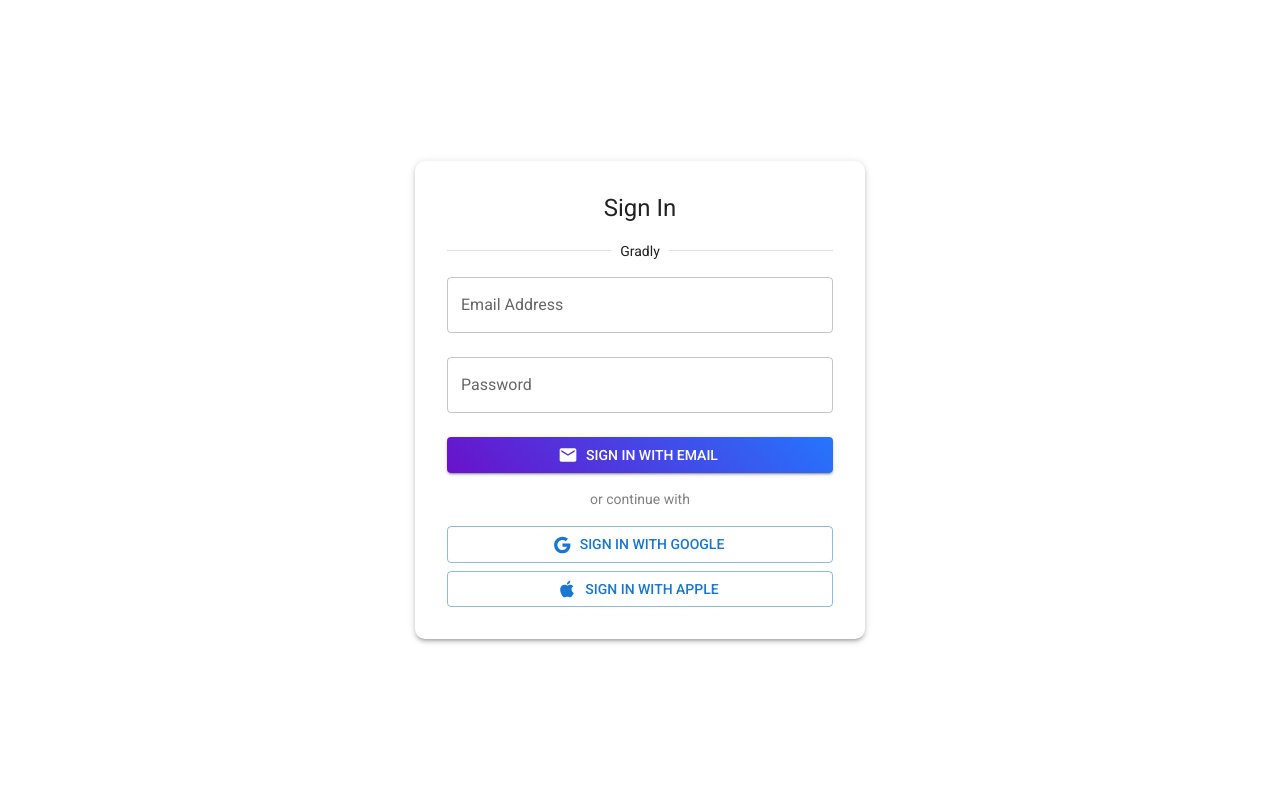
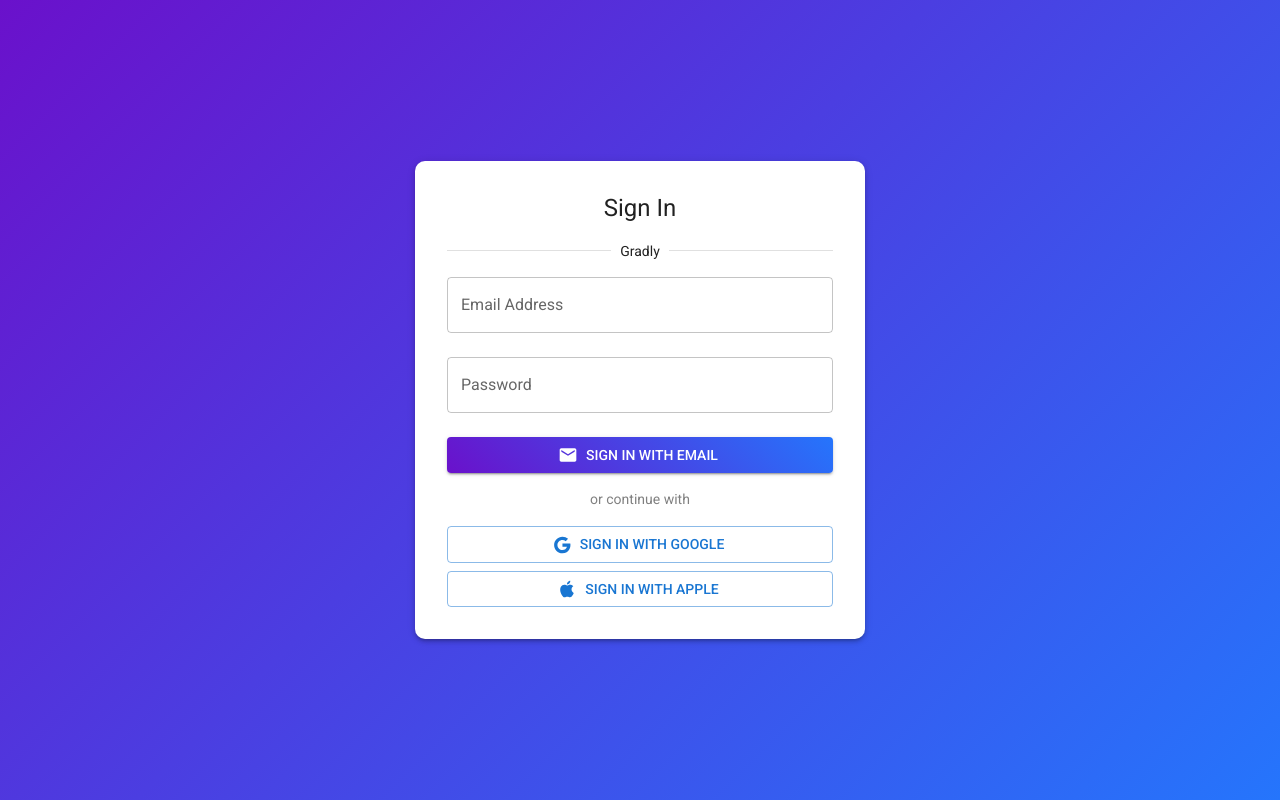
Before and after one commit to CreativeMonke/gradly_frontend, a React (Vite) app: page /auth/login in a window 1280 px wide. Built offline with nearby package versions, Linux system fonts and the light colour scheme.

Commit message:
fixed backgrounds

```diff
--- a/src/pages/auth/LoginPage.tsx
+++ b/src/pages/auth/LoginPage.tsx
@@ -13,6 +13,7 @@ const LoginPage = () => {
     <Box
       sx={{
         width: "100%",
+        background: "linear-gradient(135deg, #6a11cb, #2575fc)",
         height: "100dvh",
         display: "flex",
         alignItems: "center",
--- a/src/pages/auth/RegisterPage.tsx
+++ b/src/pages/auth/RegisterPage.tsx
@@ -14,6 +14,7 @@ const RegisterPage = () => {
       sx={{
         width: "100%",
         height: "100dvh",
+        background: "linear-gradient(135deg, #6a11cb, #2575fc)",
         display: "flex",
         alignItems: "center",
         justifyContent: "center",
```
